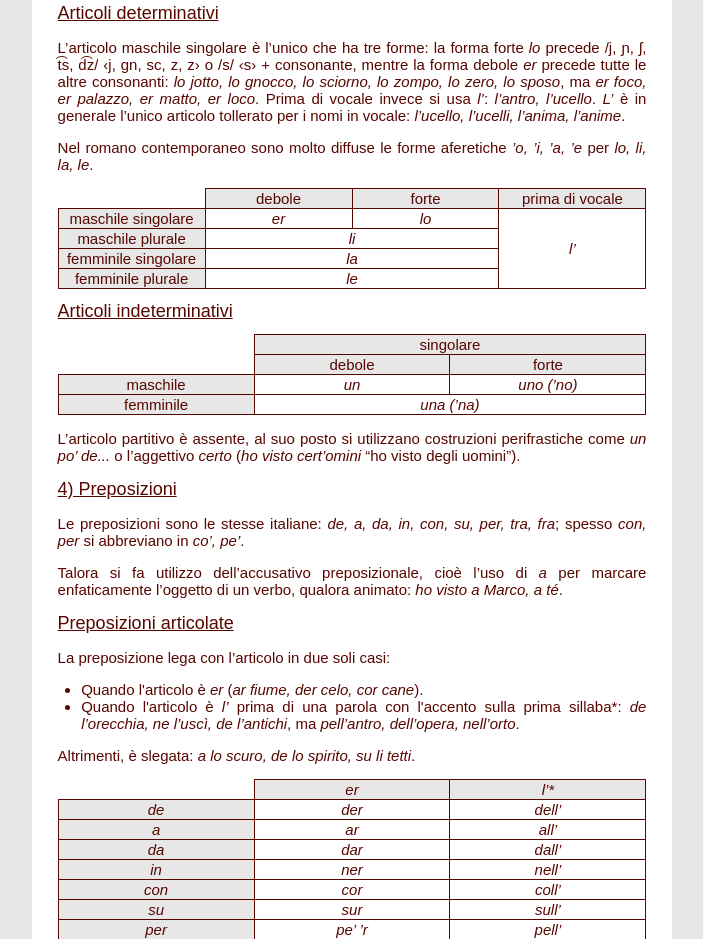
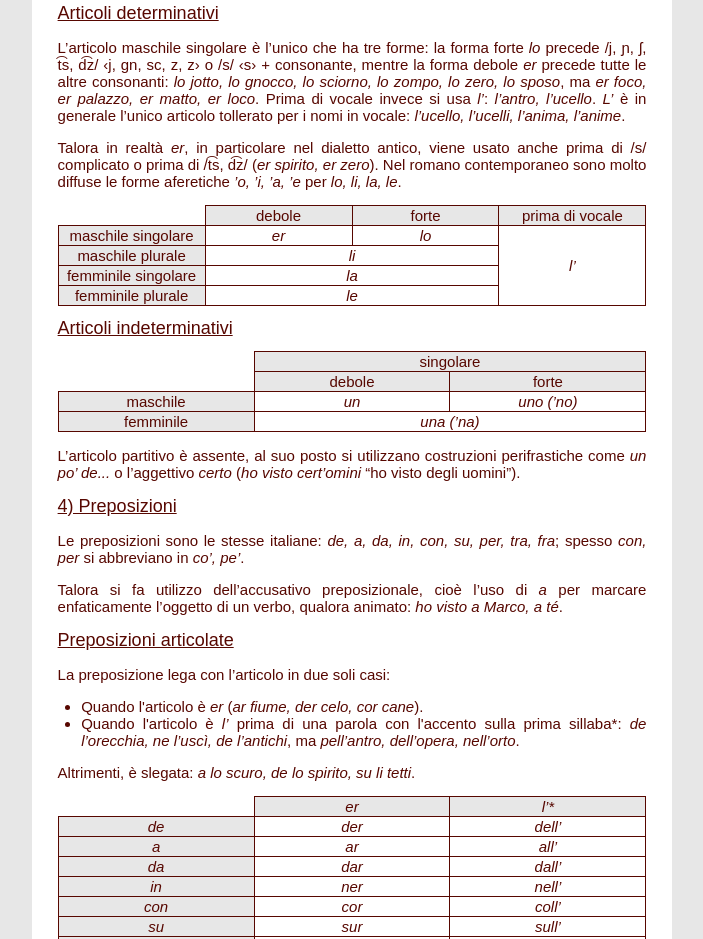
Before and after one commit to LinguedIt/linguedit, a plain HTML site: page romanesco.html in a window 1280 px wide. Shown: the part 2829-3768 px from the top of the page, without its empty margins (288-991 px from the left). Drawn offline with Linux system fonts and the light colour scheme.

Commit message:
Add files via upload

```diff
--- a/romanesco.html
+++ b/romanesco.html
@@ -242,7 +242,7 @@
       <h1 id="3">3) Articoli</h1>
       <h1>Articoli determinativi</h1>
         <p>L’articolo maschile singolare è l’unico che ha tre forme: la forma forte <i>lo</i> precede /j, ɲ, ʃ, t͡s, d͡z/ ‹j, gn, sc, z, z› o /s/ ‹s› + consonante, mentre la forma debole <i>er</i> precede tutte le altre consonanti: <i>lo jotto, lo gnocco, lo sciorno, lo zompo, lo zero, lo sposo</i>, ma <i>er foco, er palazzo, er matto, er loco</i>. Prima di vocale invece si usa <i>l’</i>: <i>l’antro, l’ucello</i>. <i>L’</i> è in generale l’unico articolo tollerato per i nomi in vocale: <i>l’ucello, l’ucelli, l’anima, l’anime</i>.
-        <p>Nel romano contemporaneo sono molto diffuse le forme aferetiche <i>’o, ’i, ’a, ’e</i> per <i>lo, li, la, le</i>.</p>
+        <p>Talora in realtà <i>er</i>, in particolare nel dialetto antico, viene usato anche prima di /s/ complicato o prima di /t͡s, d͡z/ (<i>er spirito, er zero</i>). Nel romano contemporaneo sono molto diffuse le forme aferetiche <i>’o, ’i, ’a, ’e</i> per <i>lo, li, la, le</i>.</p>
       <table>
         <tr>
           <td class="empty"></td><th>debole</th><th>forte</th><th>prima di vocale</th>
```
